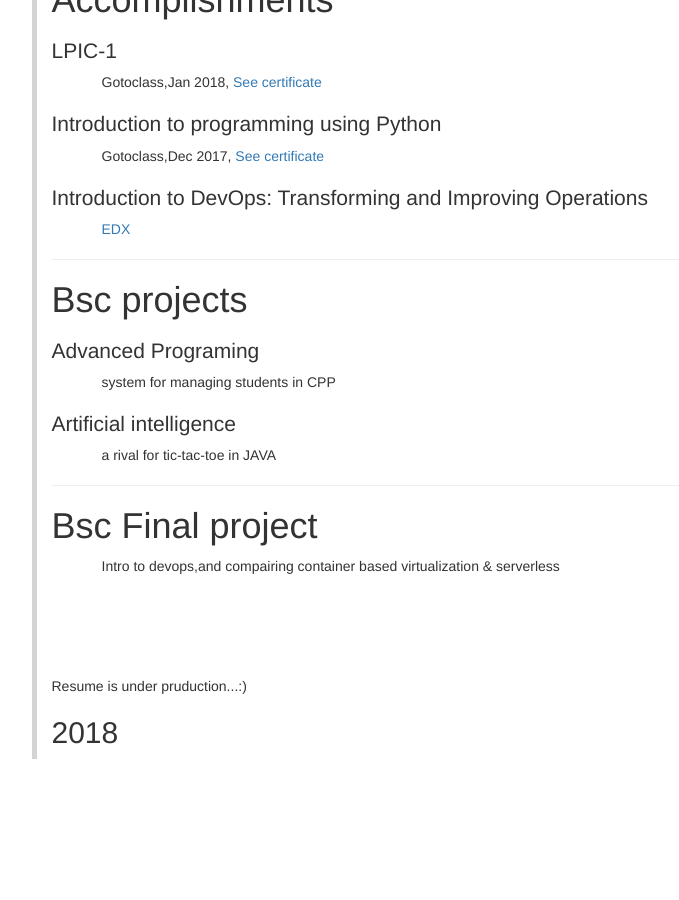
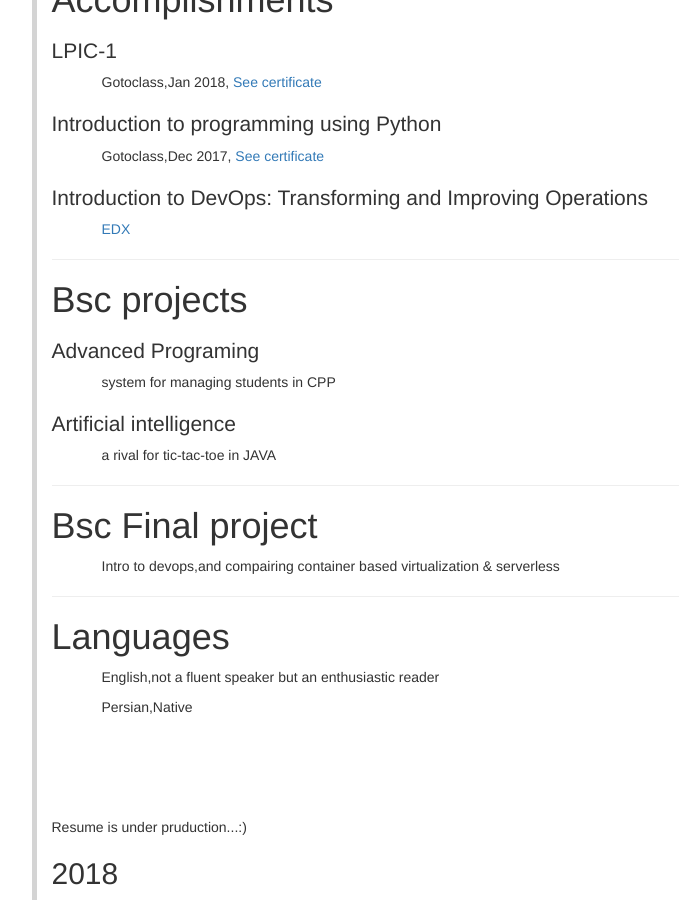
Before and after one commit to mansourmahboubi/mansourmahboubi.github.io, a Jekyll site: the page resume.html, which Jekyll copies as it is, in a window 1280 px wide and 900 px high, scrolled down 1619 px. Shown: the whole window, without its empty margins (316-995 px from the left). Built offline with Jekyll 4.4.1, drawn with Linux system fonts in a browser that asks for light colours; before the commit the page ends 2378 px from its top, so only the background shows below that.

```diff
--- a/_includes/nav.html
+++ b/_includes/nav.html
@@ -3,6 +3,6 @@
     <li><a href="/">Home</a></li>
     <li><a href="#">Blog(Soon)</a></li>
     <li><a href="/resume">Resume</a></li>
-    <li><a href="#">About</a></li>
+    <li><a href="/about">About</a></li>
   </ul>
 </nav>
--- /dev/null
+++ b/about.html
@@ -0,0 +1,5 @@
+---
+layout: home
+title : "M Mansour Mahbobi"
+description: :IT Graduate,Junior Sysadmin & Python Developer ...
+---
--- a/resume.html
+++ b/resume.html
@@ -168,6 +168,12 @@
         <div class="content">
           <p>Intro to devops,and compairing container based virtualization & serverless</p>
         </div>
+        <hr>
+    <h1>Languages</h1>
+      <div class="content">
+        <p>English,not a fluent speaker but an enthusiastic reader</p>
+        <p>Persian,Native</p>
+      </div>
         <p class="end">Resume is under pruduction...:)</p>
         <h2>2018</h2>
       </div>
```
Also changed, not shown: _layouts/about.html (added).
